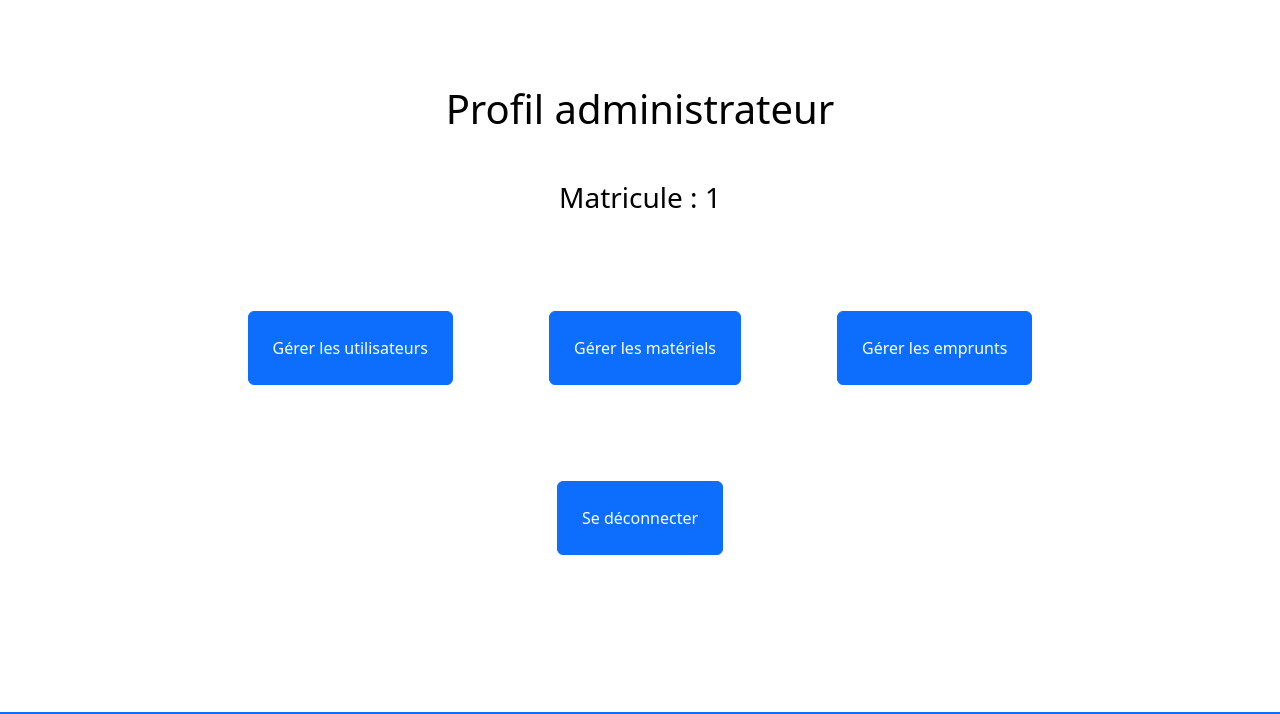
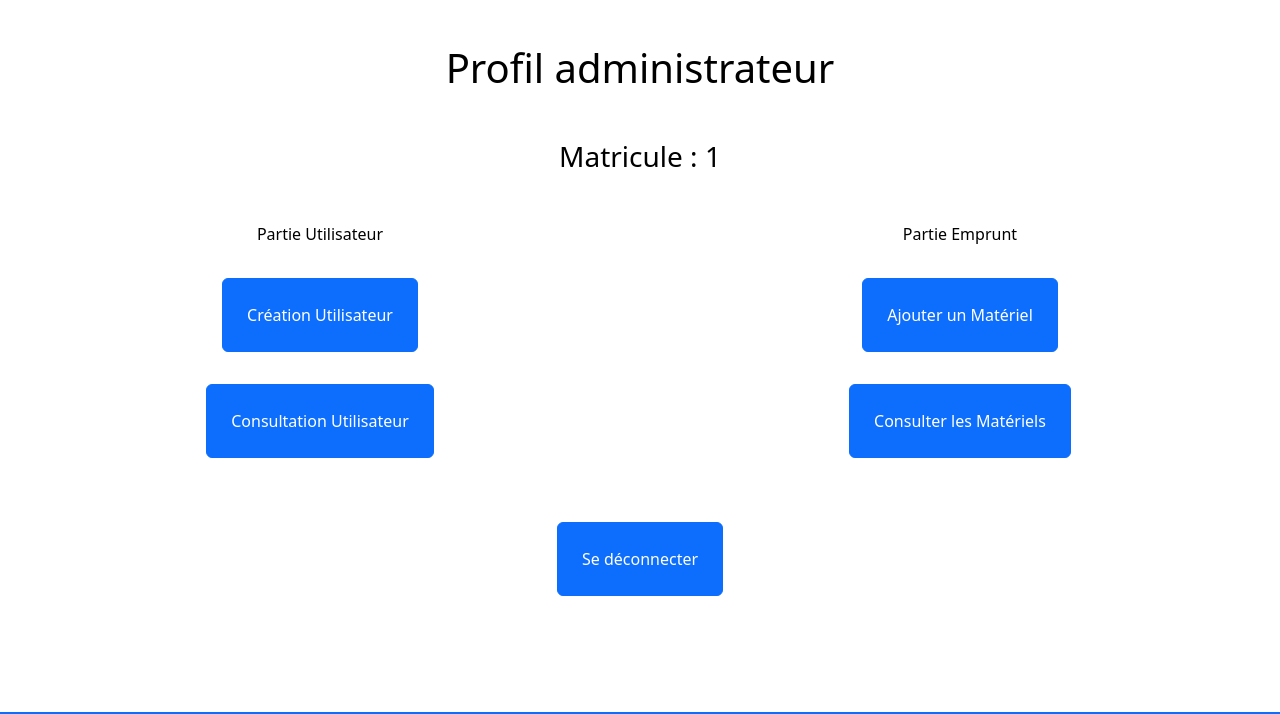
Before and after one commit to doriangilbert/GestionnaireDEmprunt, a PHP site: page /profilAdmin.php in a window 1280 px wide. Shown: the part 56-770 px from the top of the page. Run offline with PHP 8.4, Linux system fonts and the light colour scheme; the visitor is signed in with stand-in values (Sample User, id 1); some libraries are stand-ins or nearby versions.

Commit message:
update profilAdmin.php

```diff
--- a/main/view/profilAdmin.php
+++ b/main/view/profilAdmin.php
@@ -19,10 +19,22 @@ session_start();?>
 <div class="d-flex justify-content-center align-items-center h-100 flex-column">
     <h1 class="mb-5">Profil administrateur</h1>
     <h3 class="mb-5">Matricule : <?php echo $_SESSION['matricule']; ?></h3>
-    <div class="d-flex">
-        <a href="consultationUtilisateursAdmin.php" class="btn btn-primary m-5 p-4">Gérer les utilisateurs</a>
-        <a href="showHardware.php" class="btn btn-primary m-5 p-4">Gérer les matériels</a>
-        <a href="consultationEmpruntsAdmin.php" class="btn btn-primary m-5 p-4">Gérer les emprunts</a>
+    <div class="row w-75">
+        <div class="col-4">
+            <div class="d-flex flex-column align-items-center">
+                <p>Partie Utilisateur</p>
+                <a class="btn btn-primary m-3 p-4" href="ajoutUtilisateur.php">Création Utilisateur</a>
+                <a class="btn btn-primary m-3 p-4" href="consultationUtilisateur.php">Consultation Utilisateur</a>
+            </div>
+        </div>
+        <div class="col-4"></div>
+        <div class="col-4">
+            <div class="d-flex flex-column align-items-center">
+                <p>Partie Emprunt</p>
+                <a class="btn btn-primary m-3 p-4" href="ajoutMateriel.php">Ajouter un Matériel</a>
+                <a class="btn btn-primary m-3 p-4" href="consultationMateriel.php">Consulter les Matériels</a>
+            </div>
+        </div>
     </div>
     <a href="logout.php" class="btn btn-primary m-5 p-4">Se déconnecter</a>
 </div>
```
